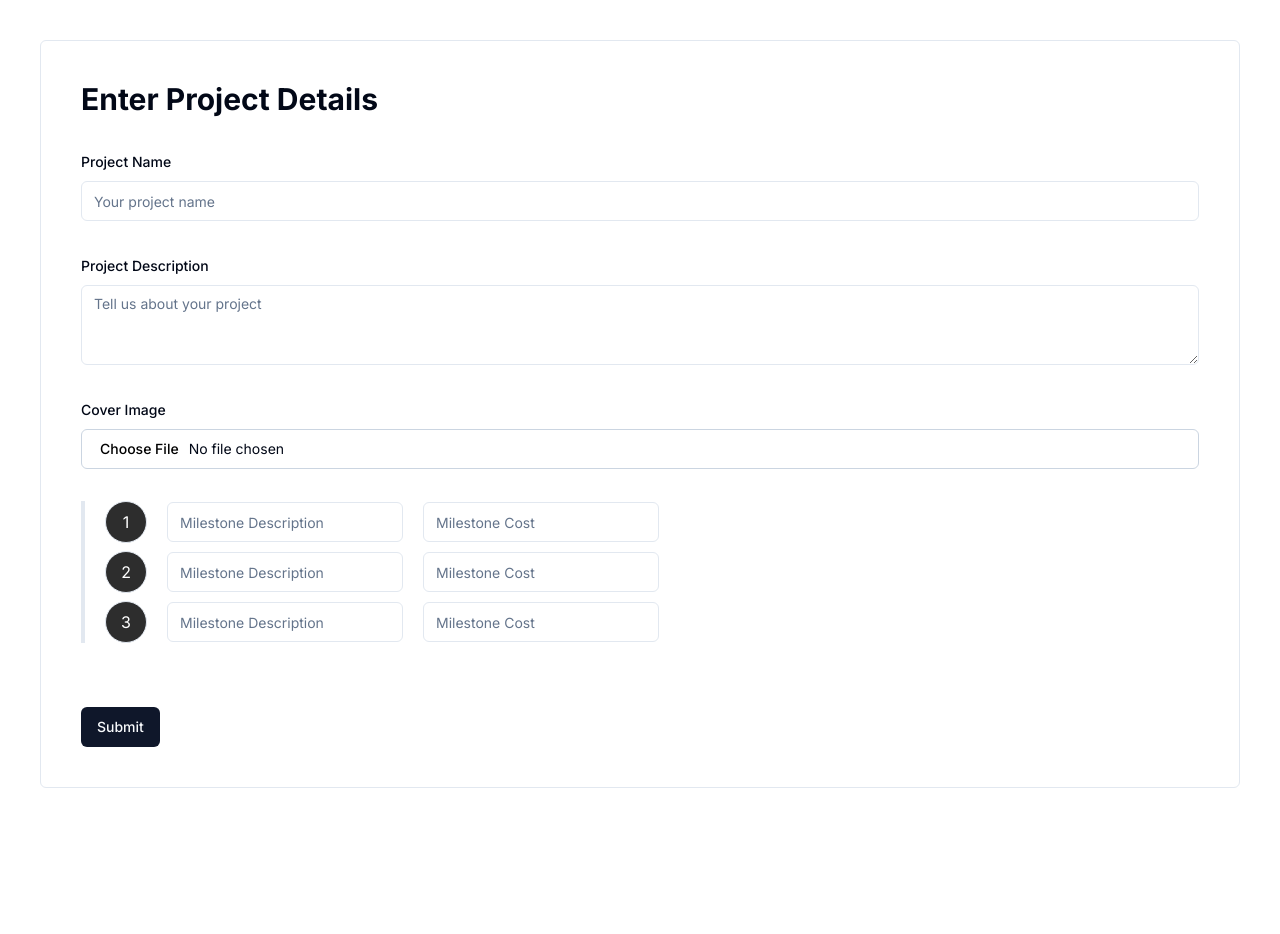
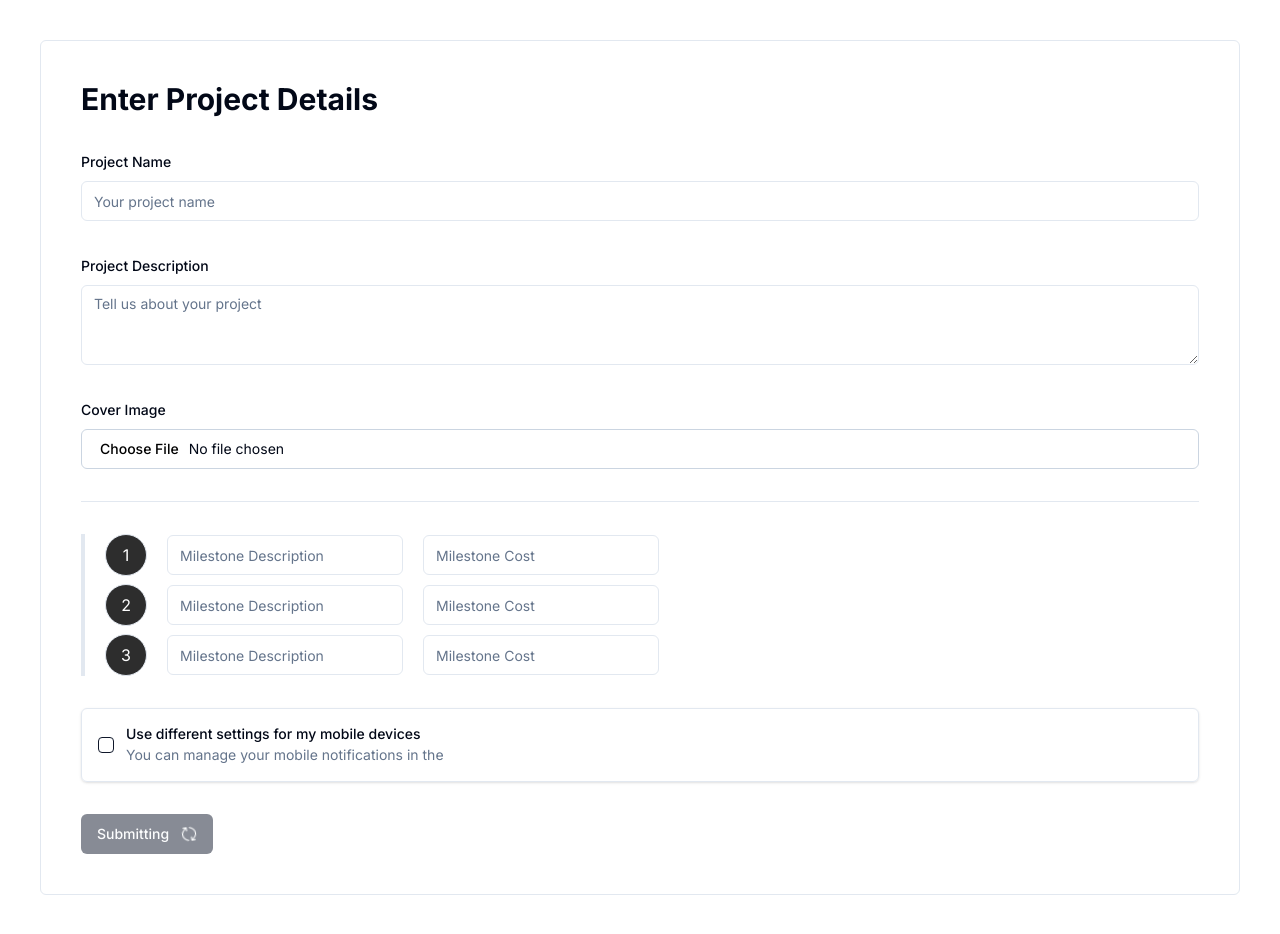
Before and after one commit to Deflated-Pappadam/Better-Funds, a Next.js app: page /project/create in a window 1280 px wide. Before the commit the page ends 828 px from the top, so only its background shows below. Built offline with nearby package versions, Linux system fonts and the light colour scheme.

Commit message:
add: checkbox for accepting terms and conditions

```diff
--- a/app/project/create/page.tsx
+++ b/app/project/create/page.tsx
@@ -1,10 +1,11 @@
 "use client";
 
 import { z } from "zod";
-import React from "react";
+import React, { useState } from "react";
 import { useForm } from "react-hook-form";
 import { zodResolver } from "@hookform/resolvers/zod";
 import { Button } from "@/components/ui/button";
+import { UpdateIcon } from "@radix-ui/react-icons";
 import {
   Form,
   FormControl,
@@ -16,7 +17,8 @@
 } from "@/components/ui/form";
 import { Input } from "@/components/ui/input";
 import { Textarea } from "@/components/ui/textarea";
-import { Separator } from "@radix-ui/react-separator";
+import { Checkbox } from "@/components/ui/checkbox";
+import { Separator } from "@/components/ui/separator";
 
 const formSchema = z.object({
   name: z
@@ -60,9 +62,11 @@
     .min(1, "please provide milestone description")
     .max(150, "description of project cannot be more than 400 characters long"),
   milestone3cost: z.coerce.number().min(1),
+  terms: z.boolean().default(false).optional(),
 });
 
 function Page() {
+  const [isSubmitting, setIsSubmitting] = useState(true);
   const form = useForm<z.infer<typeof formSchema>>({
     resolver: zodResolver(formSchema),
     defaultValues: {
@@ -128,6 +132,7 @@
             </FormItem>
           )}
         />
+        <Separator className="my-4" />
         <div className="border-l-4 px-5 space-y-2">
           <div className="flex items-center space-x-5">
             <div className="bg-[#2d2d2d] text-white p-5 border rounded-full w-2 h-2 flex items-center justify-center">
@@ -229,9 +234,38 @@
             />
           </div>
         </div>
-
-        <Separator className="my-4" />
-        <Button type="submit">Submit</Button>
+        <FormField
+          control={form.control}
+          name="terms"
+          render={({ field }) => (
+            <FormItem className="flex flex-row items-center space-x-3 space-y-0 rounded-md border p-4 shadow">
+              <FormControl>
+                <Checkbox
+                  checked={field.value}
+                  onCheckedChange={field.onChange}
+                />
+              </FormControl>
+              <div className="space-y-1 leading-none">
+                <FormLabel>
+                  Use different settings for my mobile devices
+                </FormLabel>
+                <FormDescription>
+                  You can manage your mobile notifications in the{" "}
+                </FormDescription>
+              </div>
+            </FormItem>
+          )}
+        />
+        <Button disabled={isSubmitting} type="submit">
+          {isSubmitting ? (
+            <div className="flex items-center space-x-3">
+              <p>Submitting</p>
+              <UpdateIcon className="h-4 w-4 animate-spin" />
+            </div>
+          ) : (
+            `Submit`
+          )}
+        </Button>
       </form>
     </Form>
   );
--- /dev/null
+++ b/components/ui/checkbox.tsx
@@ -0,0 +1,30 @@
+"use client"
+
+import * as React from "react"
+import * as CheckboxPrimitive from "@radix-ui/react-checkbox"
+import { Check } from "lucide-react"
+
+import { cn } from "@/lib/utils"
+
+const Checkbox = React.forwardRef<
+  React.ElementRef<typeof CheckboxPrimitive.Root>,
+  React.ComponentPropsWithoutRef<typeof CheckboxPrimitive.Root>
+>(({ className, ...props }, ref) => (
+  <CheckboxPrimitive.Root
+    ref={ref}
+    className={cn(
+      "peer h-4 w-4 shrink-0 rounded-sm border border-primary ring-offset-background focus-visible:outline-none focus-visible:ring-2 focus-visible:ring-ring focus-visible:ring-offset-2 disabled:cursor-not-allowed disabled:opacity-50 data-[state=checked]:bg-primary data-[state=checked]:text-primary-foreground",
+      className
+    )}
+    {...props}
+  >
+    <CheckboxPrimitive.Indicator
+      className={cn("flex items-center justify-center text-current")}
+    >
+      <Check className="h-4 w-4" />
+    </CheckboxPrimitive.Indicator>
+  </CheckboxPrimitive.Root>
+))
+Checkbox.displayName = CheckboxPrimitive.Root.displayName
+
+export { Checkbox }
```
Also changed, not shown: package.json (+8 -6 lines), 1 other file (tests, documents, lock files or other folders).
